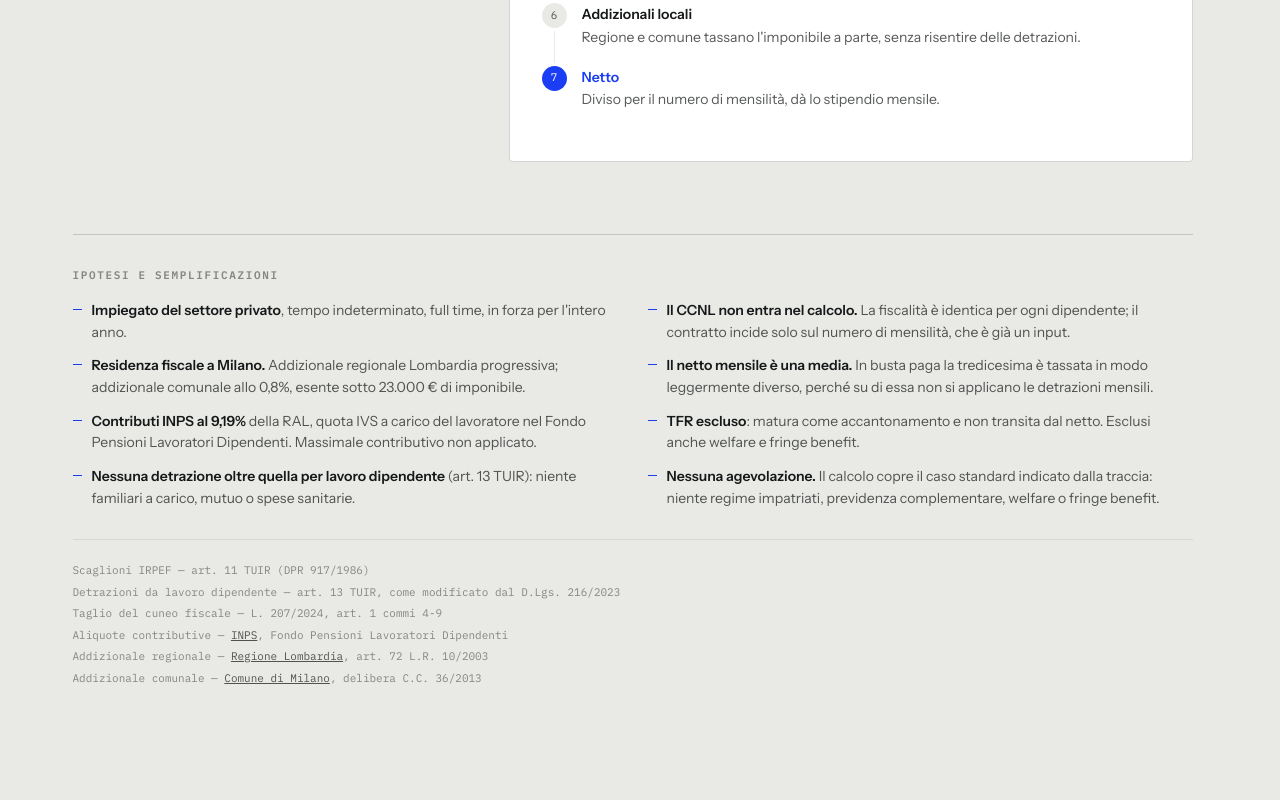
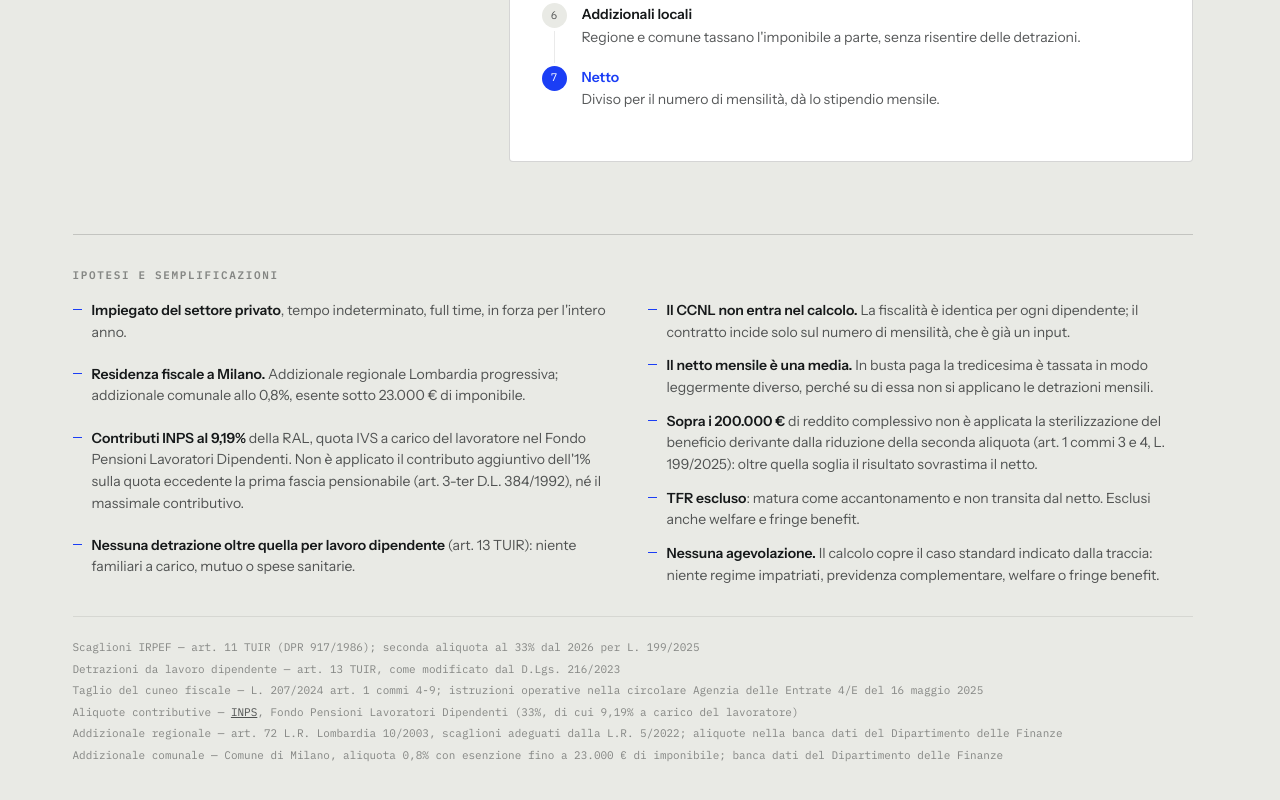
Before and after one commit to Fraluzzz/Calcolatore-RAL-netto, a plain HTML site: page index.html in a window 1280 px wide. Shown: the part 833-1633 px from the top of the page. Before the commit the page ends 1610 px from the top, so only its background shows below. Drawn offline with Linux system fonts and the light colour scheme.

Commit message:
Add files via upload

```diff
--- a/index.html
+++ b/index.html
@@ -454,23 +454,24 @@
       <ul>
         <li><b>Impiegato del settore privato</b>, tempo indeterminato, full time, in forza per l'intero anno.</li>
         <li><b>Residenza fiscale a Milano.</b> Addizionale regionale Lombardia progressiva; addizionale comunale allo 0,8%, esente sotto 23.000 € di imponibile.</li>
-        <li><b>Contributi INPS al 9,19%</b> della RAL, quota IVS a carico del lavoratore nel Fondo Pensioni Lavoratori Dipendenti. Massimale contributivo non applicato.</li>
+        <li><b>Contributi INPS al 9,19%</b> della RAL, quota IVS a carico del lavoratore nel Fondo Pensioni Lavoratori Dipendenti. Non è applicato il contributo aggiuntivo dell'1% sulla quota eccedente la prima fascia pensionabile (art. 3-ter D.L. 384/1992), né il massimale contributivo.</li>
         <li><b>Nessuna detrazione oltre quella per lavoro dipendente</b> (art. 13 TUIR): niente familiari a carico, mutuo o spese sanitarie.</li>
       </ul>
       <ul>
         <li><b>Il CCNL non entra nel calcolo.</b> La fiscalità è identica per ogni dipendente; il contratto incide solo sul numero di mensilità, che è già un input.</li>
         <li><b>Il netto mensile è una media.</b> In busta paga la tredicesima è tassata in modo leggermente diverso, perché su di essa non si applicano le detrazioni mensili.</li>
+        <li><b>Sopra i 200.000 €</b> di reddito complessivo non è applicata la sterilizzazione del beneficio derivante dalla riduzione della seconda aliquota (art. 1 commi 3 e 4, L. 199/2025): oltre quella soglia il risultato sovrastima il netto.</li>
         <li><b>TFR escluso</b>: matura come accantonamento e non transita dal netto. Esclusi anche welfare e fringe benefit.</li>
         <li><b>Nessuna agevolazione.</b> Il calcolo copre il caso standard indicato dalla traccia: niente regime impatriati, previdenza complementare, welfare o fringe benefit.</li>
       </ul>
     </div>
     <p class="src">
-      Scaglioni IRPEF — art. 11 TUIR (DPR 917/1986)<br>
+      Scaglioni IRPEF — art. 11 TUIR (DPR 917/1986); seconda aliquota al 33% dal 2026 per L. 199/2025<br>
       Detrazioni da lavoro dipendente — art. 13 TUIR, come modificato dal D.Lgs. 216/2023<br>
-      Taglio del cuneo fiscale — L. 207/2024, art. 1 commi 4-9<br>
-      Aliquote contributive — <a href="https://www.inps.it">INPS</a>, Fondo Pensioni Lavoratori Dipendenti<br>
-      Addizionale regionale — <a href="https://www.regione.lombardia.it">Regione Lombardia</a>, art. 72 L.R. 10/2003<br>
-      Addizionale comunale — <a href="https://www.comune.milano.it">Comune di Milano</a>, delibera C.C. 36/2013
+      Taglio del cuneo fiscale — L. 207/2024 art. 1 commi 4-9; istruzioni operative nella circolare Agenzia delle Entrate 4/E del 16 maggio 2025<br>
+      Aliquote contributive — <a href="https://www.inps.it">INPS</a>, Fondo Pensioni Lavoratori Dipendenti (33%, di cui 9,19% a carico del lavoratore)<br>
+      Addizionale regionale — art. 72 L.R. Lombardia 10/2003, scaglioni adeguati dalla L.R. 5/2022; aliquote nella banca dati del Dipartimento delle Finanze<br>
+      Addizionale comunale — Comune di Milano, aliquota 0,8% con esenzione fino a 23.000 € di imponibile; banca dati del Dipartimento delle Finanze
     </p>
   </div>
 
```
